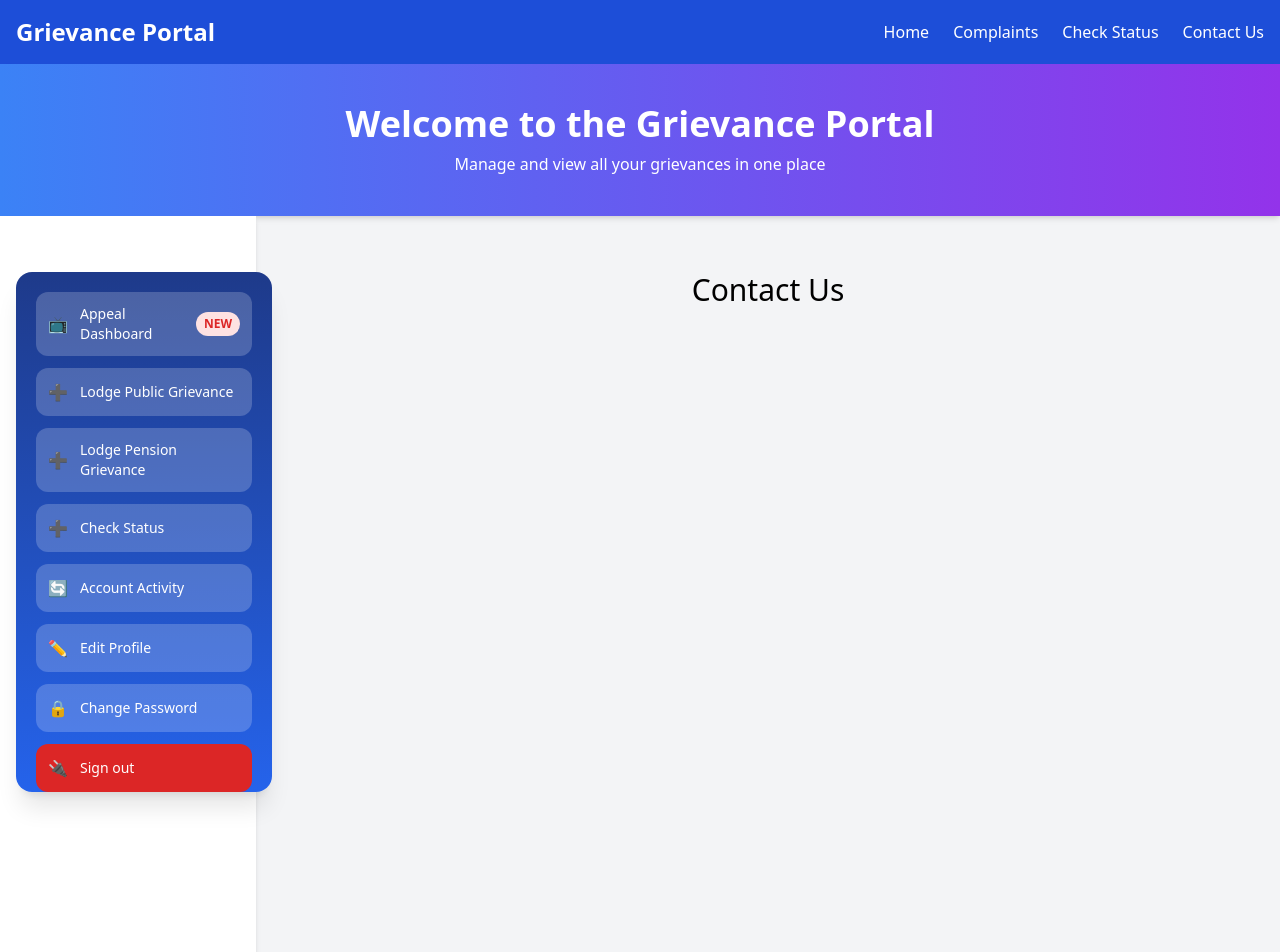
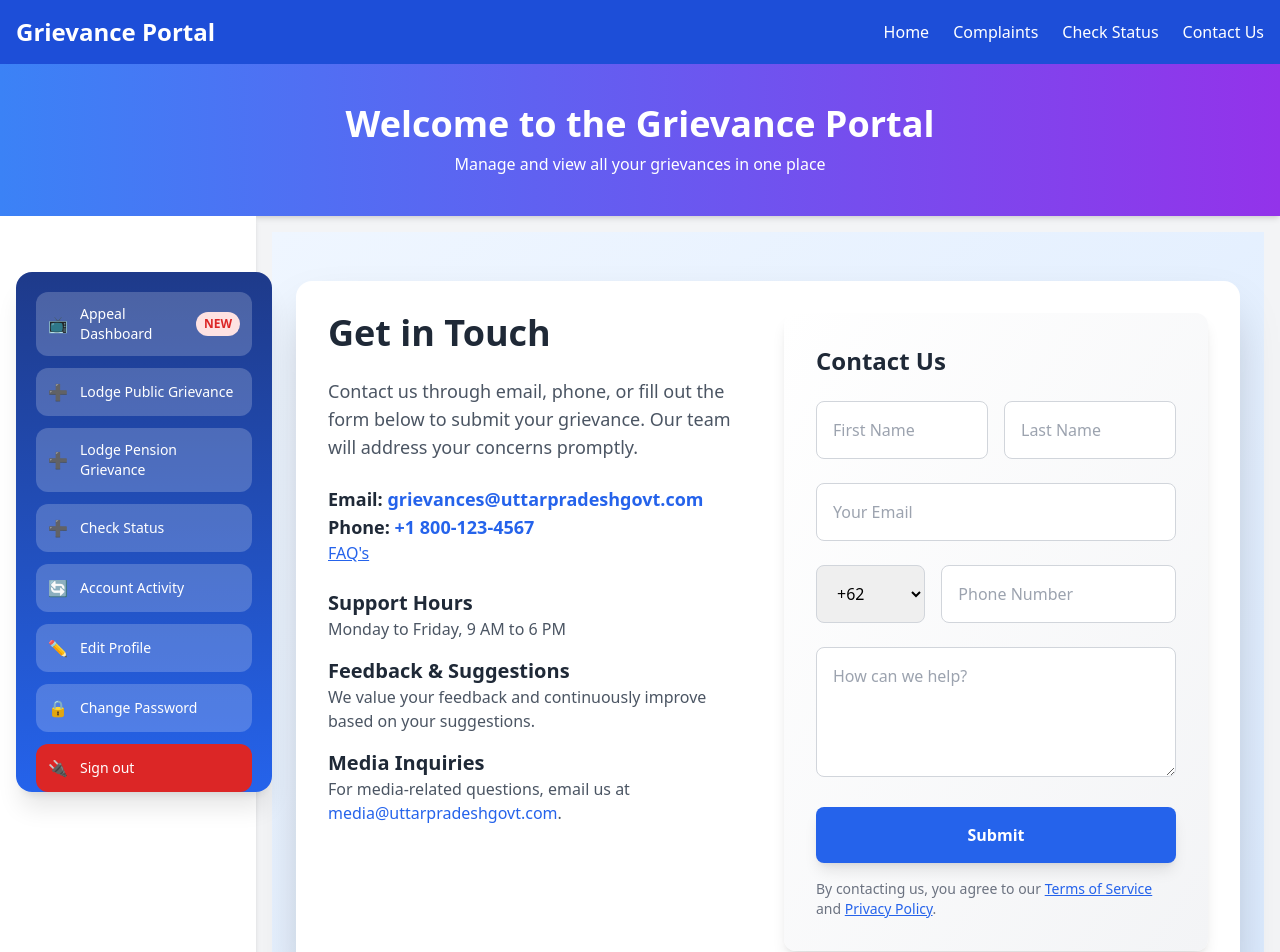
Before and after one commit to sarthaknayyar/aspire-hackathon, a React (Create React App) app in the folder frontend/: page /contact in a window 1280 px wide. Shown: the top 952 px of the page. Built offline with nearby package versions, Linux system fonts and the light colour scheme.

Commit message:
[ADD] Contact Us

```diff
--- a/frontend/src/pages/Contact.jsx
+++ b/frontend/src/pages/Contact.jsx
@@ -1,3 +1,115 @@
 export default function Contact() {
-    return <h1 className="text-3xl text-center mt-10">Contact Us</h1>;
-  }
+  return (
+    <div className="min-h-screen bg-gradient-to-br from-blue-50 to-blue-100 flex items-center justify-center p-6">
+      <div className="max-w-6xl w-full grid grid-cols-1 md:grid-cols-2 gap-8 bg-white rounded-2xl shadow-2xl p-8">
+        {/* Left Section: Contact Information */}
+        <div className="space-y-6">
+          <h1 className="text-4xl font-extrabold text-gray-800">
+            Get in Touch
+          </h1>
+          <p className="text-lg text-gray-600">
+          Contact us through email, phone, or fill out the form below to submit your grievance. Our team will address your concerns promptly.
+          </p>
+          <div>
+            <p className="text-lg text-gray-800 font-semibold">
+              Email: <span className="text-blue-600">grievances@uttarpradeshgovt.com</span>
+            </p>
+            <p className="text-lg text-gray-800 font-semibold">
+              Phone: <span className="text-blue-600">+1 800-123-4567</span>
+            </p>
+          </div>
+          <a
+            href="#"
+            className="text-blue-600 font-medium underline hover:text-blue-700"
+          >
+            FAQ's
+          </a>
+          <div className="space-y-4">
+            <div>
+              <h2 className="text-xl font-bold text-gray-800">
+                 Support Hours
+              </h2>
+              <p className="text-gray-600">
+              Monday to Friday, 9 AM to 6 PM
+              </p>
+            </div>
+            <div>
+              <h2 className="text-xl font-bold text-gray-800">
+                Feedback & Suggestions
+              </h2>
+              <p className="text-gray-600">
+                We value your feedback and continuously improve based on your suggestions.
+              </p>
+            </div>
+            <div>
+              <h2 className="text-xl font-bold text-gray-800">Media Inquiries</h2>
+              <p className="text-gray-600">
+                For media-related questions, email us at{" "}
+                <span className="text-blue-600">media@uttarpradeshgovt.com</span>.
+              </p>
+            </div>
+          </div>
+        </div>
+
+        {/* Right Section: Contact Form */}
+        <div className="bg-gradient-to-br from-white to-gray-100 p-8 rounded-xl shadow-lg">
+          <h2 className="text-2xl font-bold text-gray-800 mb-6">Contact Us</h2>
+          <form className="space-y-6">
+            <div className="grid grid-cols-2 gap-4">
+              <input
+                type="text"
+                placeholder="First Name"
+                className="w-full p-4 border border-gray-300 rounded-lg focus:ring-2 focus:ring-blue-500 outline-none"
+              />
+              <input
+                type="text"
+                placeholder="Last Name"
+                className="w-full p-4 border border-gray-300 rounded-lg focus:ring-2 focus:ring-blue-500 outline-none"
+              />
+            </div>
+            <input
+              type="email"
+              placeholder="Your Email"
+              className="w-full p-4 border border-gray-300 rounded-lg focus:ring-2 focus:ring-blue-500 outline-none"
+            />
+            <div className="grid grid-cols-3 gap-4">
+              <select
+                className="w-full p-4 border border-gray-300 rounded-lg focus:ring-2 focus:ring-blue-500 outline-none"
+              >
+                <option value="+62">+62</option>
+                <option value="+91">+91</option>
+                <option value="+1">+1</option>
+              </select>
+              <input
+                type="text"
+                placeholder="Phone Number"
+                className="col-span-2 w-full p-4 border border-gray-300 rounded-lg focus:ring-2 focus:ring-blue-500 outline-none"
+              />
+            </div>
+            <textarea
+              placeholder="How can we help?"
+              className="w-full p-4 border border-gray-300 rounded-lg focus:ring-2 focus:ring-blue-500 outline-none"
+              rows="4"
+            ></textarea>
+            <button
+              type="submit"
+              className="w-full bg-blue-600 text-white font-bold py-4 rounded-lg shadow-lg hover:bg-blue-700 transition-all"
+            >
+              Submit
+            </button>
+          </form>
+          <p className="text-sm text-gray-500 mt-4">
+            By contacting us, you agree to our{" "}
+            <a href="#" className="text-blue-600 underline">
+              Terms of Service
+            </a>{" "}
+            and{" "}
+            <a href="#" className="text-blue-600 underline">
+              Privacy Policy
+            </a>.
+          </p>
+        </div>
+      </div>
+    </div>
+  );
+}
```
